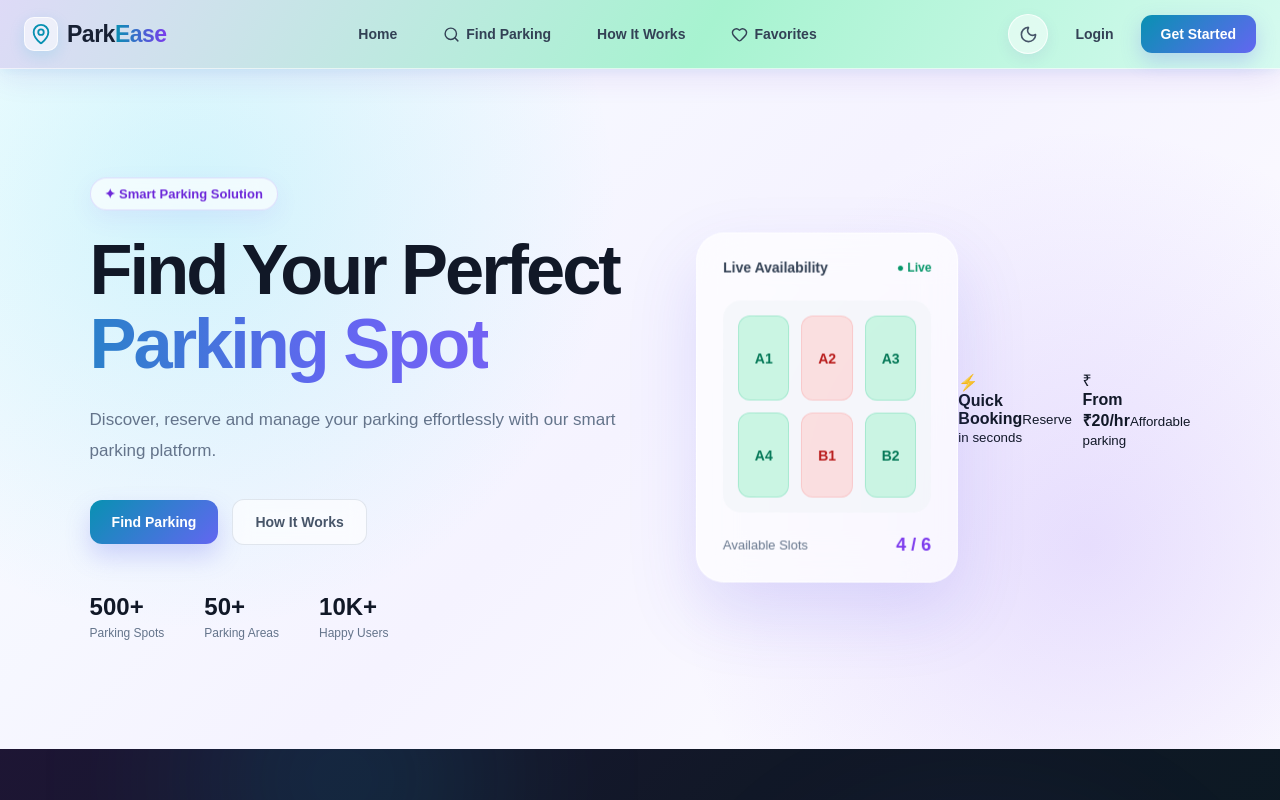
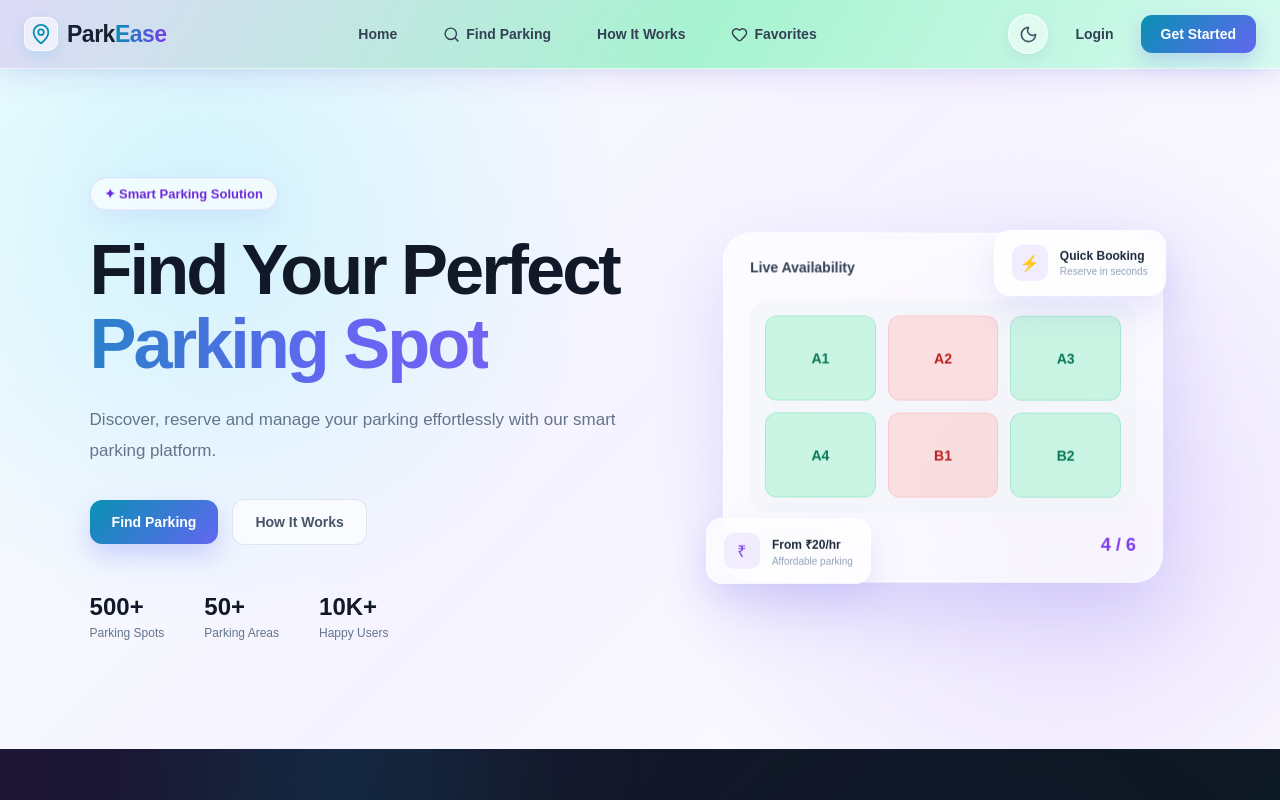
Before and after one commit to dibeyendu-dev/smart-parking-system, a React (Vite) app: page / in a window 1280 px wide. Shown: the top 800 px of the page. Built offline with nearby package versions, Linux system fonts and the light colour scheme.

Commit message:
Hero css part 9 added

```diff
--- a/src/css/Home.css
+++ b/src/css/Home.css
@@ -385,3 +385,99 @@
 
   font-size: 18px;
 }
+
+/* ======================================== FLOATING CARDS ======================================== */
+
+.floating-card {
+  position: absolute;
+  z-index: 3;
+
+  display: flex;
+  align-items: center;
+  gap: 12px;
+
+  padding: 14px 17px;
+
+  background: rgba(255, 255, 255, 0.72);
+
+  border: 1px solid rgba(255, 255, 255, 0.8);
+
+  border-radius: 16px;
+
+  backdrop-filter: blur(18px);
+
+  box-shadow:
+    0 15px 35px rgba(79, 70, 229, 0.12);
+}
+
+.floating-card span {
+  width: 36px;
+  height: 36px;
+
+  display: flex;
+  align-items: center;
+  justify-content: center;
+
+  color: #7c3aed;
+
+  background: rgba(139, 92, 246, 0.1);
+
+  border-radius: 10px;
+}
+
+.floating-card div {
+  display: flex;
+  flex-direction: column;
+  gap: 3px;
+}
+
+.floating-card strong {
+  color: #1e293b;
+
+  font-size: 12px;
+}
+
+.floating-card small {
+  color: #94a3b8;
+
+  font-size: 10px;
+}
+
+
+/* Floating Positions */
+
+.floating-card-one {
+  top: 70px;
+  right: 5%;
+
+  animation: floatingOne 4s ease-in-out infinite;
+}
+
+.floating-card-two {
+  bottom: 70px;
+  left: 2%;
+
+  animation: floatingTwo 4.5s ease-in-out infinite;
+}
+
+@keyframes floatingOne {
+  0%,
+  100% {
+    transform: translateY(0);
+  }
+
+  50% {
+    transform: translateY(-10px);
+  }
+}
+
+@keyframes floatingTwo {
+  0%,
+  100% {
+    transform: translateY(0);
+  }
+
+  50% {
+    transform: translateY(10px);
+  }
+}
```
